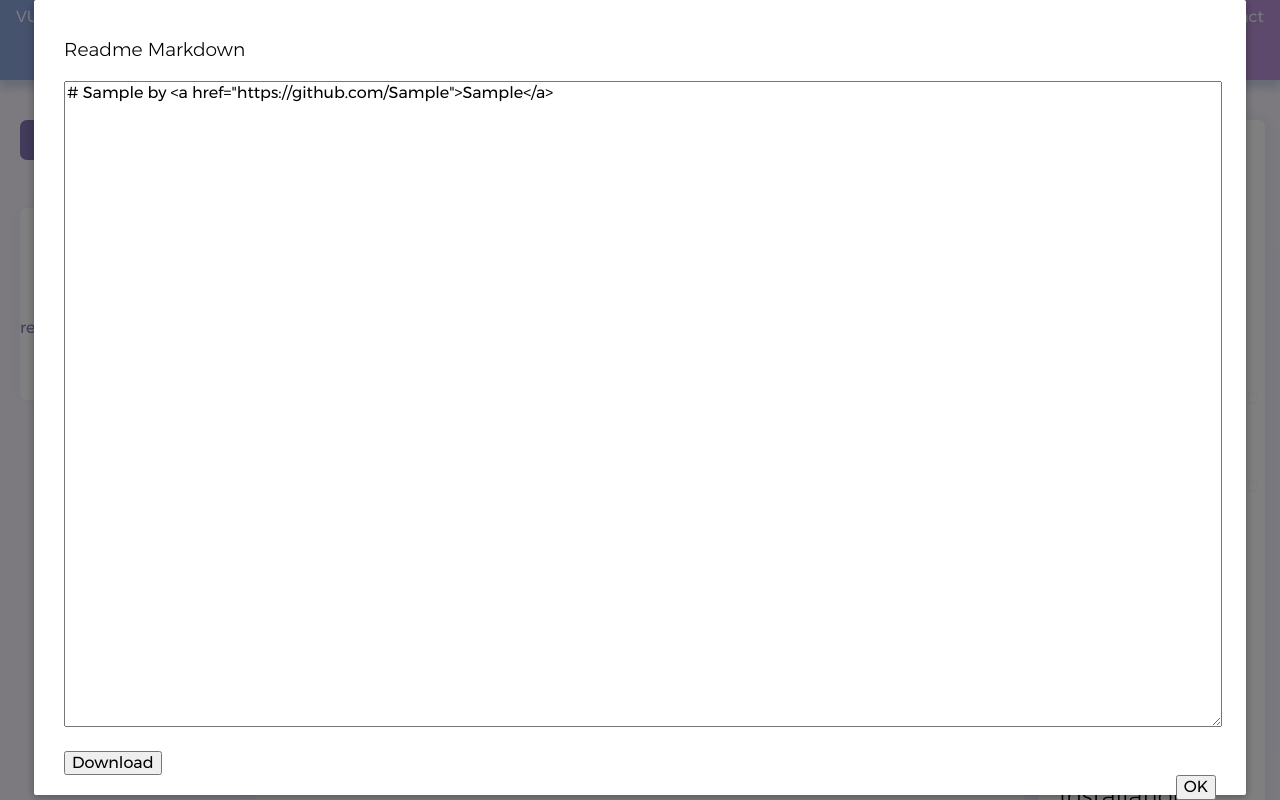
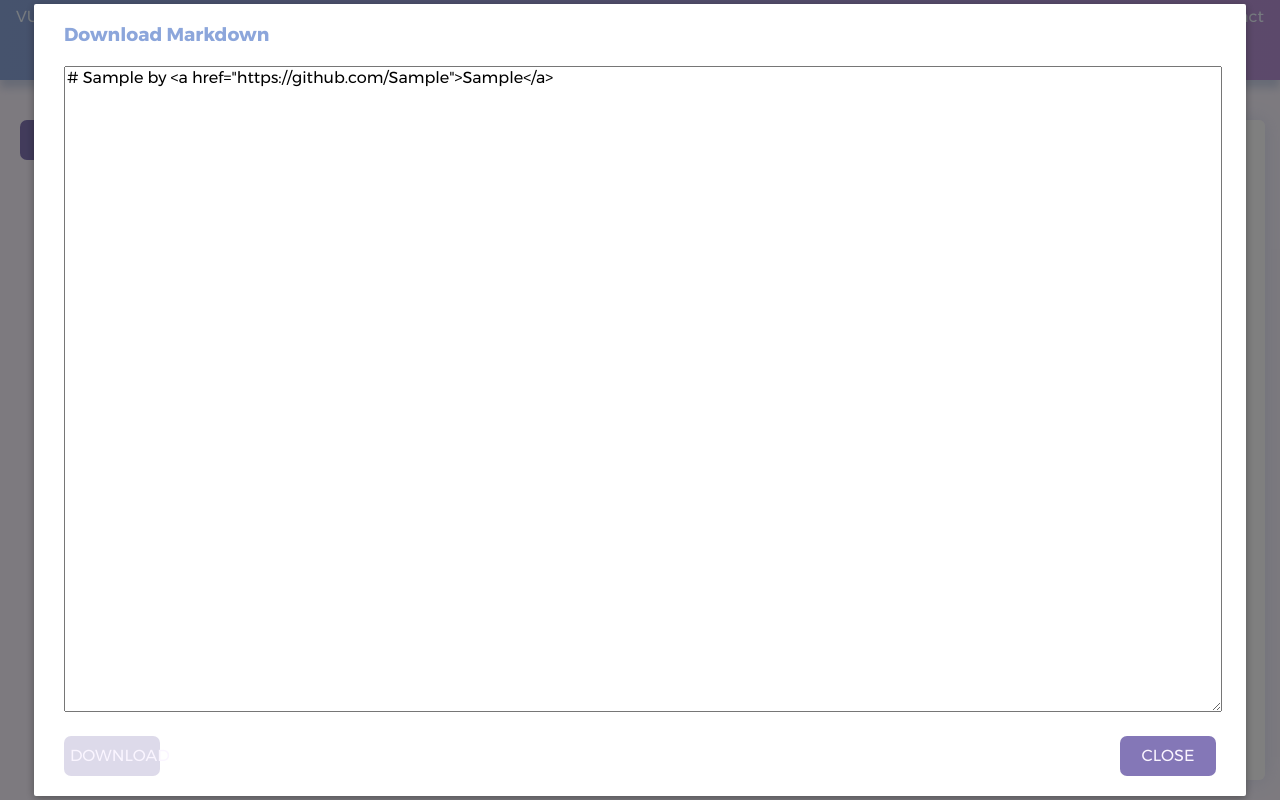
Before and after one commit to igeligel/vue-readme, a Vue app: page /#/ in a window 1280 px wide. Both pictures are taken after typing "Sample", "Sample", "Sample", "Sample", "Sample", "Sample" into the empty fields and a click on the button "CREATE README.MD". Shown: the top 800 px of the page. Built offline with nearby package versions, Linux system fonts and the light colour scheme.

Commit message:
refactor(home)
delete unnecessary logging and recreate modal window for markdown export

```diff
--- a/src/components/modal.vue
+++ b/src/components/downloadModal.vue
@@ -3,26 +3,27 @@
     <div class="modal-mask">
       <div class="modal-wrapper">
         <div class="modal-container">
-
           <div class="modal-header">
-            <slot name="header">
-              default header
-            </slot>
+            <h3>Download Markdown</h3>
+          </div>
+          <div class="modal-body">
+            <textarea style="height: 80vh; width: 100%;" v-text="this.$store.state.finalMarkdown"></textarea>
           </div>
 
-          <div class="modal-body">
-            <slot name="body">
-              default body
-            </slot>
-          </div>
-
-          <div class="modal-footer">
-            <slot name="footer">
-              default footer
-            </slot>
-            <button class="modal-default-button" @click="$emit('close')">
-                OK
-              </button>
+          <div class="modal-footer pure-g">
+            <div class="pure-u-1-12">
+              <vue-r-button
+                :label="'Download'"
+                :disabled="true">
+              </vue-r-button>
+            </div>
+            <div class="pure-u-5-6"></div>
+            <div class="pure-u-1-12">
+              <vue-r-button
+                :label="'Close'"
+                :onClick="closeModal">
+              </vue-r-button>
+            </div>
           </div>
         </div>
       </div>
@@ -60,12 +61,11 @@
   border-radius: 2px;
   box-shadow: 0 2px 8px rgba(0, 0, 0, .33);
   transition: all .3s ease;
-  font-family: Helvetica, Arial, sans-serif;
 }
 
 .modal-header h3 {
   margin-top: 0;
-  color: #42b983;
+  color: #8ca6db;
 }
 
 .modal-body {
@@ -75,15 +75,6 @@
 .modal-default-button {
   float: right;
 }
-
-/*
- * The following styles are auto-applied to elements with
- * transition="modal" when their visibility is toggled
- * by Vue.js.
- *
- * You can easily play with the modal transition by editing
- * these styles.
- */
 
 .modal-enter {
   opacity: 0;
@@ -101,7 +92,17 @@
 </style>
 
 <script>
+import VueButton from '@/components/vue-r-button';
+
 export default {
-
+  name: 'readme-download-panel',
+  components: {
+    'vue-r-button': VueButton,
+  },
+  methods: {
+    closeModal: function closeModal() {
+      this.$emit('close');
+    },
+  },
 };
 </script>
--- a/src/components/readmePreview.vue
+++ b/src/components/readmePreview.vue
@@ -264,8 +264,6 @@
         }
       }
       returnString += '</tbody></table>';
-      // eslint-disable-next-line
-      console.log(returnString);
       return returnString;
     },
     finalMarkdown: function finalMarkdown() {
--- a/src/views/home.vue
+++ b/src/views/home.vue
@@ -1,17 +1,7 @@
 <template>
   <div class="pure-g">
-    <modal v-if="showModal" @close="showModal=false">
-      <h3 slot="header">Readme Markdown</h3>
-      <div slot="body">
-        <textarea style="height: 80vh; width: 100%;">{{this.$store.state.finalMarkdown}}</textarea>
-      </div>
-      <div slot="footer">
-        <button>
-          Download
-        </button>
-      </div>
-    </modal>
-    <div class="pure-u-1 pure-u-md-1-5 panel menu-panel" style="margin-top: 40px;">
+    <download-modal v-if="showModal" @close="showModal=false"></download-modal>
+    <div class="pure-u-1 pure-u-md-1-6 panel menu-panel" style="margin-top: 40px;">
       <div style="padding-left: 20px; padding-right: 20px;">
         <vue-r-button
           :label="'Create README.md'"
@@ -19,6 +9,7 @@
         </vue-r-button>
       </div>
       <div>
+        <!--
         <div class="menu-item"><span class="menu-item-icon">X</span>Editor</div>
         <div class="menu-item menu-item--active">
           <span class="menu-item-icon">X</span>Repositories<span class="menu-item-icon--right">▼</span>
@@ -27,14 +18,14 @@
             <div><span class="submenu-item-icon">►</span>vuejs/vue</div>
           </div>
         </div>
-        <div class="menu-item"><span class="menu-item-icon">X</span>Import</div>
+        <div class="menu-item"><span class="menu-item-icon">X</span>Import</div>-->
       </div>
     </div>
-    <div class="pure-u-1 pure-u-md-3-5 panel readme-panel">
+    <div class="pure-u-1 pure-u-md-1-2 panel readme-panel">
       <readme-preview>
       </readme-preview>
     </div>
-    <div class="pure-u-1 pure-u-md-1-5 panel settings-panel" style="margin-top: 40px;">
+    <div class="pure-u-1 pure-u-md-1-3 panel settings-panel" style="margin-top: 40px;">
       <div style="padding-left: 15px; padding-right: 15px;">
         <div class="configuration-panel">
           <h2>General Information</h2>
@@ -108,7 +99,7 @@
             <configurator-documentation></configurator-documentation>
           </div>
           <configurator-contact></configurator-contact>
-          <div>
+          <div style="margin-bottom: 8px;">
             <h2>License</h2>
             <select v-model="license">
               <option value="0">MIT</option>
@@ -147,7 +138,7 @@
 import ConfiguratorContact from '@/components/configuratorContact';
 import ReadmePreview from '@/components/readmePreview';
 import VueButton from '@/components/vue-r-button';
-import Modal from '@/components/modal';
+import DownloadModal from '@/components/downloadModal';
 
 export default {
   name: 'home',
@@ -163,7 +154,7 @@
     'configurator-contact': ConfiguratorContact,
     'readme-preview': ReadmePreview,
     'vue-r-button': VueButton,
-    Modal,
+    DownloadModal,
   },
   data() {
     return {
@@ -273,6 +264,9 @@
   padding-bottom: 10px;
   border-radius: 6px;
   box-shadow: 0 0 20px rgba(113, 158, 206, 0.2);
+  max-height: calc(100vh - 140px);
+  overflow-y: scroll;
+  box-sizing: border-box;
 }
 
 .menu-panel {
@@ -284,10 +278,10 @@
   margin-top: 40px;
   border-radius: 6px;
   box-shadow: 0 0 20px rgba(113, 158, 206, 0.1);
-  padding-bottom: 40px;
+  max-height: calc(100vh - 140px);
+  box-sizing: border-box
 }
 
 .settings-panel {
-  margin-bottom: 40px;
 }
 </style>
```
